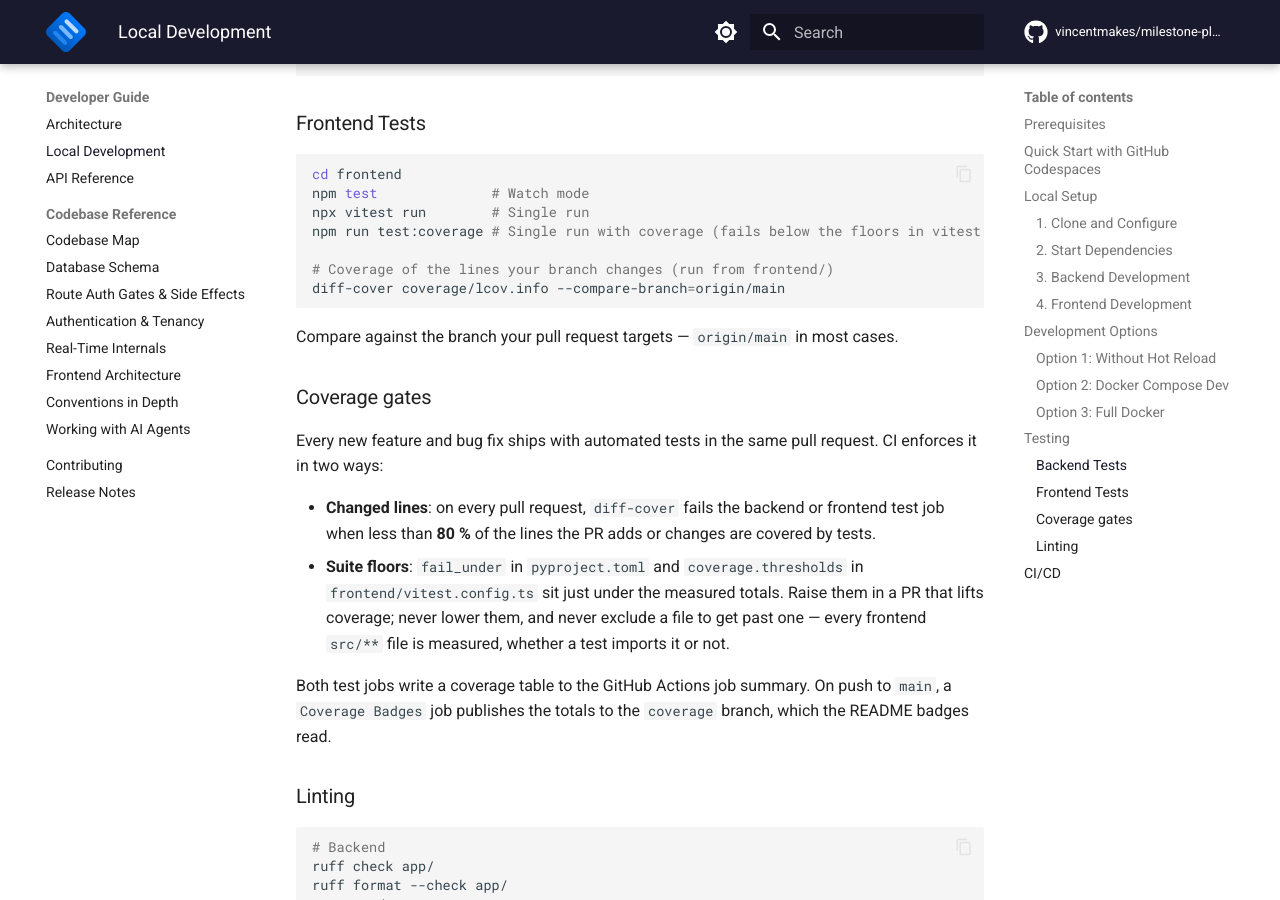
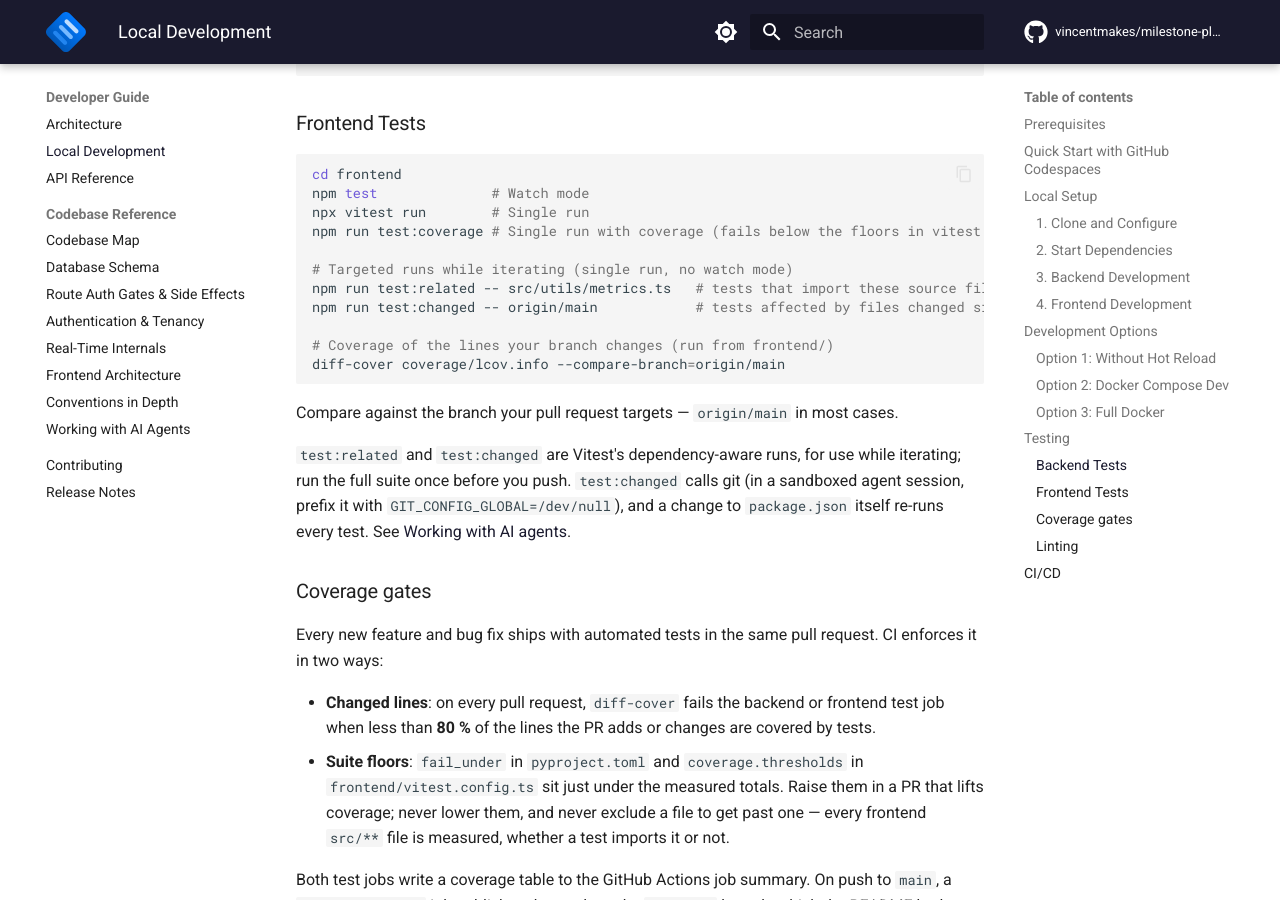
Before and after one commit to vincentmakes/milestone-planner, an MkDocs documentation site: the page built from docs/developer-guide/local-development.md, in a window 1280 px wide and 900 px high, scrolled down 2790 px. Built offline with MkDocs 1.6.1 and Material for MkDocs 9.7.7, drawn with Linux system fonts in a browser that asks for light colours; comment, search, counter and statistics services are not loaded.

Commit message:
Add targeted frontend test scripts and fix a stale CLAUDE.md pointer
Co-Authored-By: Claude Opus 5.5 <noreply@anthropic.com>

````diff
--- a/docs/developer-guide/local-development.md
+++ b/docs/developer-guide/local-development.md
@@ -126,11 +126,17 @@ npm test              # Watch mode
 npx vitest run        # Single run
 npm run test:coverage # Single run with coverage (fails below the floors in vitest.config.ts)
 
+# Targeted runs while iterating (single run, no watch mode)
+npm run test:related -- src/utils/metrics.ts   # tests that import these source files
+npm run test:changed -- origin/main            # tests affected by files changed since a ref
+
 # Coverage of the lines your branch changes (run from frontend/)
 diff-cover coverage/lcov.info --compare-branch=origin/main
 ```
 
 Compare against the branch your pull request targets — `origin/main` in most cases.
+
+`test:related` and `test:changed` are Vitest's dependency-aware runs, for use while iterating; run the full suite once before you push. `test:changed` calls git (in a sandboxed agent session, prefix it with `GIT_CONFIG_GLOBAL=/dev/null`), and a change to `package.json` itself re-runs every test. See [Working with AI agents](ai-workflow.md).
 
 ### Coverage gates
 
--- a/frontend/src/components/gantt/utils/autoCalculation.ts
+++ b/frontend/src/components/gantt/utils/autoCalculation.ts
@@ -8,8 +8,8 @@
  *
  * Dependencies are NOT cascaded on move: a dependency aligns the successor only
  * when it is created, and moving a predecessor afterwards leaves its successors
- * where they are so users keep manual lead/lag control (see CLAUDE.md,
- * "Auto-calculation semantics"). `cascadeDependentPhases` /
+ * where they are so users keep manual lead/lag control (see
+ * docs/developer-guide/frontend-architecture.md, "Gantt architecture"). `cascadeDependentPhases` /
  * `cascadeDependentSubphases` below are opt-in helpers that `processPhaseMove` /
  * `processSubphaseMove` deliberately never call.
  */
````
Also changed, not shown: 1 other file.
